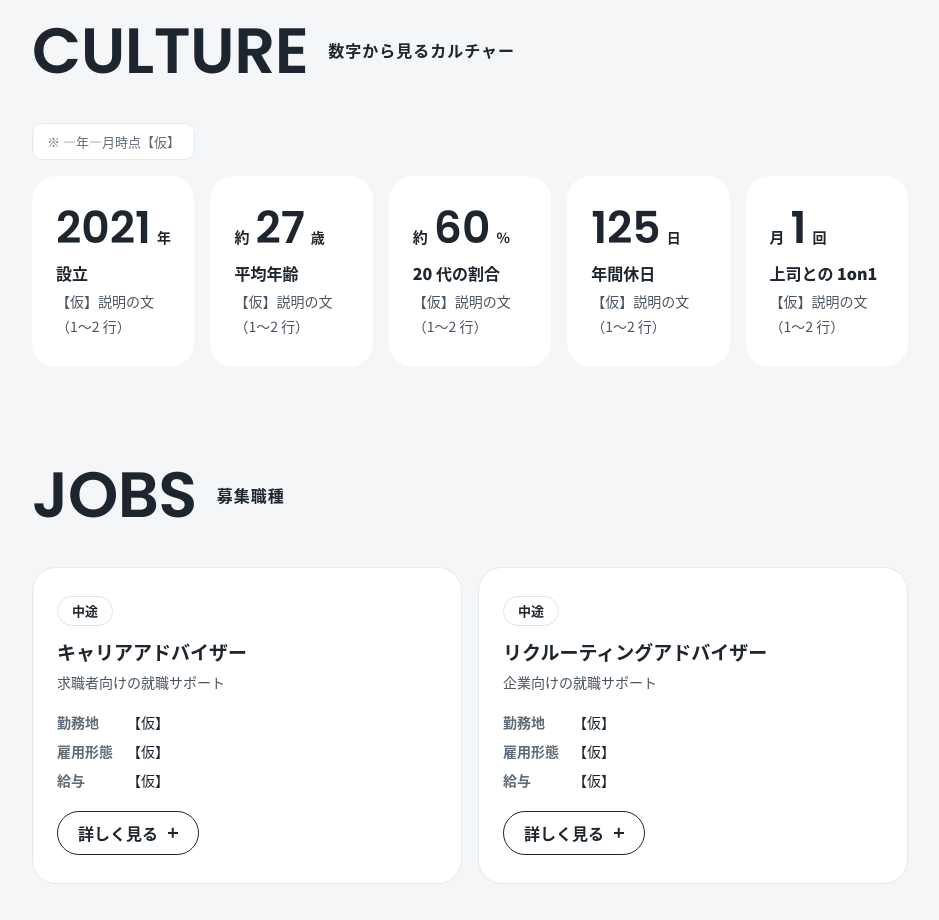
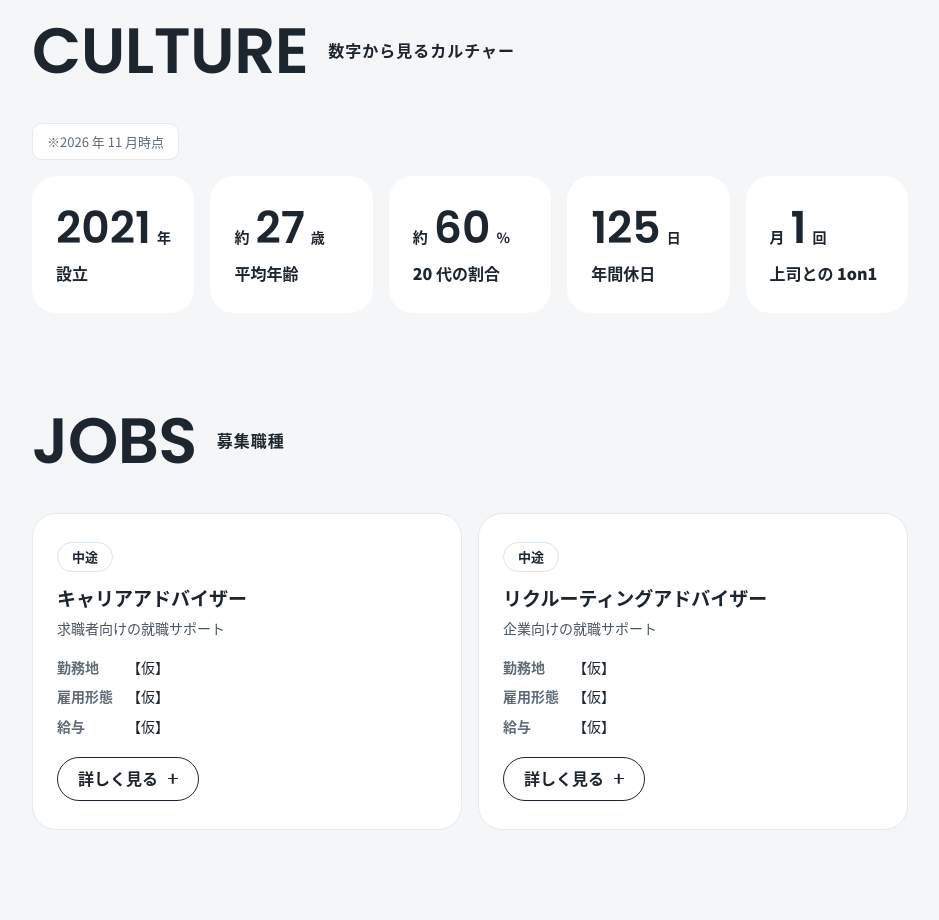
Before and after one commit to bia-career/bia-hp, a plain HTML site: page recruit.html in a window 1280 px wide. Shown: the part 3980-4900 px from the top of the page, without its empty margins (32-971 px from the left). Drawn offline with Linux system fonts and the light colour scheme.

Commit message:
採用ページ：数字から見るカルチャーは「数字＋見出し」だけに・注記を「※2026 年 11 月時点」に
Co-Authored-By: Claude Opus 5.5 <noreply@anthropic.com>
Claude-Session: https://claude.ai/code/session_01PMMetS7xVfNc5fbuo4o25V

```diff
--- a/assets/recruit.css
+++ b/assets/recruit.css
@@ -67,7 +67,7 @@
 .rc-num .en{font-weight:600;font-size:44px;line-height:1.1;color:var(--navy)}
 .rc-num .rc-pre{font-size:15px;font-weight:700;color:var(--navy)}
 .rc-num small{font-size:14px;font-weight:700;color:var(--navy)}
-.rc-nums h3{font-size:16px !important}
+.rc-nums h3{font-size:16px !important;margin-bottom:0 !important}
 /* 募集職種 */
 .rc-jobs{display:grid;gap:16px;grid-template-columns:repeat(auto-fit,minmax(260px,1fr));align-items:start}
 .rc-job{display:flex;flex-direction:column}
--- a/recruit.html
+++ b/recruit.html
@@ -142,13 +142,13 @@
 <!-- ===== 数字から見るカルチャー（5 つ。数字は廣瀬さんの決定。作らない） ===== -->
 <section id="culture" data-toc="culture">
   <div class="sec-head"><p class="en-big" aria-hidden="true">CULTURE</p><h2>数字から見るカルチャー</h2></div>
-  <p class="rc-asof">※ —年—月時点【仮】</p>
+  <p class="rc-asof">※2026 年 11 月時点</p>
   <ul class="rc-nums">
-    <li class="card"><p class="rc-num"><span class="en">2021</span><small>年</small></p><h3>設立</h3><p>【仮】説明の文（1〜2 行）</p></li>
-    <li class="card"><p class="rc-num"><span class="rc-pre">約</span><span class="en">27</span><small>歳</small></p><h3>平均年齢</h3><p>【仮】説明の文（1〜2 行）</p></li>
-    <li class="card"><p class="rc-num"><span class="rc-pre">約</span><span class="en">60</span><small>%</small></p><h3>20 代の割合</h3><p>【仮】説明の文（1〜2 行）</p></li>
-    <li class="card"><p class="rc-num"><span class="en">125</span><small>日</small></p><h3>年間休日</h3><p>【仮】説明の文（1〜2 行）</p></li>
-    <li class="card"><p class="rc-num"><span class="rc-pre">月</span><span class="en">1</span><small>回</small></p><h3>上司との 1on1</h3><p>【仮】説明の文（1〜2 行）</p></li>
+    <li class="card"><p class="rc-num"><span class="en">2021</span><small>年</small></p><h3>設立</h3></li>
+    <li class="card"><p class="rc-num"><span class="rc-pre">約</span><span class="en">27</span><small>歳</small></p><h3>平均年齢</h3></li>
+    <li class="card"><p class="rc-num"><span class="rc-pre">約</span><span class="en">60</span><small>%</small></p><h3>20 代の割合</h3></li>
+    <li class="card"><p class="rc-num"><span class="en">125</span><small>日</small></p><h3>年間休日</h3></li>
+    <li class="card"><p class="rc-num"><span class="rc-pre">月</span><span class="en">1</span><small>回</small></p><h3>上司との 1on1</h3></li>
   </ul>
 </section>
 
```
Also changed, not shown: 2 other files.
